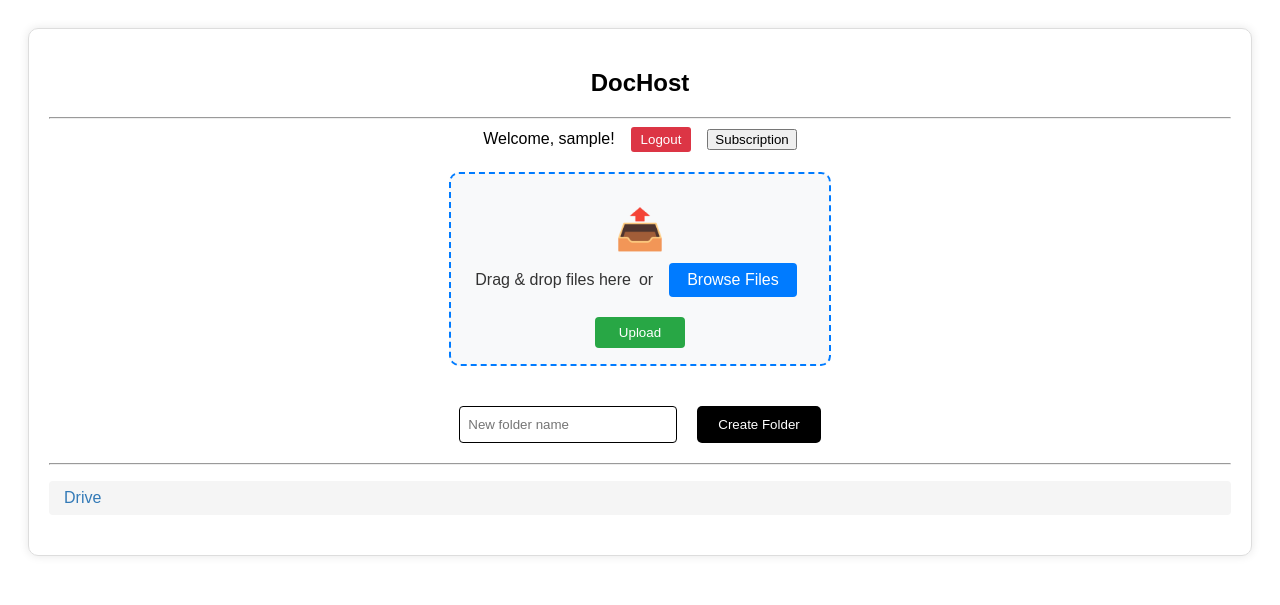
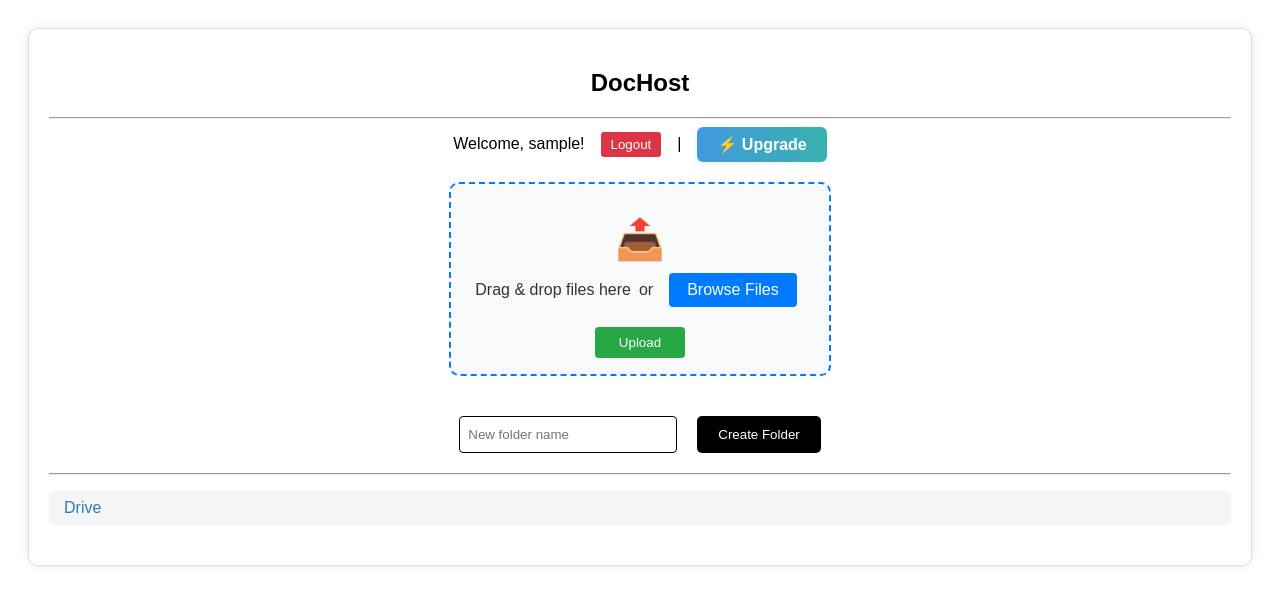
Before and after one commit to kamalkoranga/dochost, a Flask app: page / in a window 1280 px wide. Shown: the top 605 px of the page. Run offline with Flask 3, Linux system fonts and the light colour scheme; the visitor is signed in with stand-in values (Sample User, id 1); data comes from the database, SQL or seed files in the repository; data that the repository does not hold is empty; some libraries are stand-ins or nearby versions.

Commit message:
customized upgrade button

```diff
--- a/app/static/css/style.css
+++ b/app/static/css/style.css
@@ -3,6 +3,7 @@ body {
   text-align: center;
   padding: 20px;
 }
+
 .container {
   max-width: 1200px;
   margin: auto;
@@ -17,6 +18,7 @@ body {
   list-style: none;
   padding: 0;
 }
+
 .file-list li {
   margin: 5px 0;
   padding: 10px;
@@ -35,6 +37,7 @@ body {
     flex: 1 1 60%;
   }
 }
+
 .file-list button {
   margin-left: 10px;
   padding: 5px 10px;
@@ -44,6 +47,7 @@ body {
   gap: 0.5em;
   justify-content: center;
 }
+
 .download-btn {
   background: #4caf50;
   color: white;
@@ -51,15 +55,18 @@ body {
   padding: 5px 10px;
   cursor: pointer;
 }
+
 .delete-btn {
   background: red;
   color: white;
   border: none;
 }
+
 .folder {
   background-color: #f0f8ff;
   cursor: pointer !important;
 }
+
 .breadcrumb {
   display: flex;
   flex-wrap: wrap;
@@ -69,26 +76,31 @@ body {
   background-color: #f5f5f5;
   border-radius: 4px;
 }
+
 .breadcrumb a {
   color: #337ab7;
   text-decoration: none;
 }
-.breadcrumb > li + li:before {
+
+.breadcrumb>li+li:before {
   padding: 0 5px;
   color: #ccc;
   content: "/";
 }
+
 .action-buttons {
   margin: 20px 0;
   display: flex;
   /* justify-content: space-between; */
   justify-content: center;
 }
+
 #folderName {
   padding: 8px;
   margin-right: 10px;
   width: 200px;
 }
+
 .file-size {
   color: #666;
   font-weight: 600;
@@ -98,7 +110,8 @@ body {
 }
 
 .folder .file-size {
-  padding-right: 20px; /* Extra space for folders without buttons */
+  padding-right: 20px;
+  /* Extra space for folders without buttons */
 }
 
 .toast {
@@ -191,16 +204,19 @@ body {
     font-weight: 500;
     cursor: pointer;
     transition: background 0.2s;
+
     &:hover {
       background: #218838;
     }
   }
+
   .selected-files-list {
     list-style: none;
     padding: 0;
     margin: 10px 0 0 0;
     font-size: 0.95rem;
     color: #555;
+
     li {
       margin-bottom: 2px;
     }
@@ -361,3 +377,16 @@ body {
     }
   }
 }
+
+.upgrade-btn {
+  background: linear-gradient(90deg, #4299e1 0%, #38b2ac 100%);
+  color: #fff;
+  border: none;
+  border-radius: 6px;
+  padding: 8px 20px;
+  font-weight: 600;
+  font-size: 1em;
+  box-shadow: 0 2px 8px rgba(66, 153, 225, 0.10);
+  cursor: pointer;
+  transition: background 0.3s, box-shadow 0.3s;
+}
--- a/app/templates/index.html
+++ b/app/templates/index.html
@@ -11,7 +11,14 @@
 <div class="user-info">
   Welcome, {{ username }}!
   <button class="logout-btn" onclick="window.location.href='{{ url_for('auth.logout') }}'">Logout</button>
-  <button class="subscription-btn" onclick="window.location.href='{{ url_for('main.pricing') }}'">Subscription</button>
+  |
+  <button
+  class="upgrade-btn"
+  onmouseover="this.style.background='linear-gradient(90deg,#3182ce 0%,#319795 100%)'; this.style.boxShadow='0 4px 16px rgba(56,178,172,0.15)';"
+  onmouseout="this.style.background='linear-gradient(90deg, #4299e1 0%, #38b2ac 100%)'; this.style.boxShadow='0 2px 8px rgba(66,153,225,0.10)';"
+  onclick="window.location.href='{{ url_for('main.pricing') }}'">
+  ⚡ Upgrade
+</button>
 </div>
 
 <div id="storage-bar" style="margin: 20px 0"></div>
```
